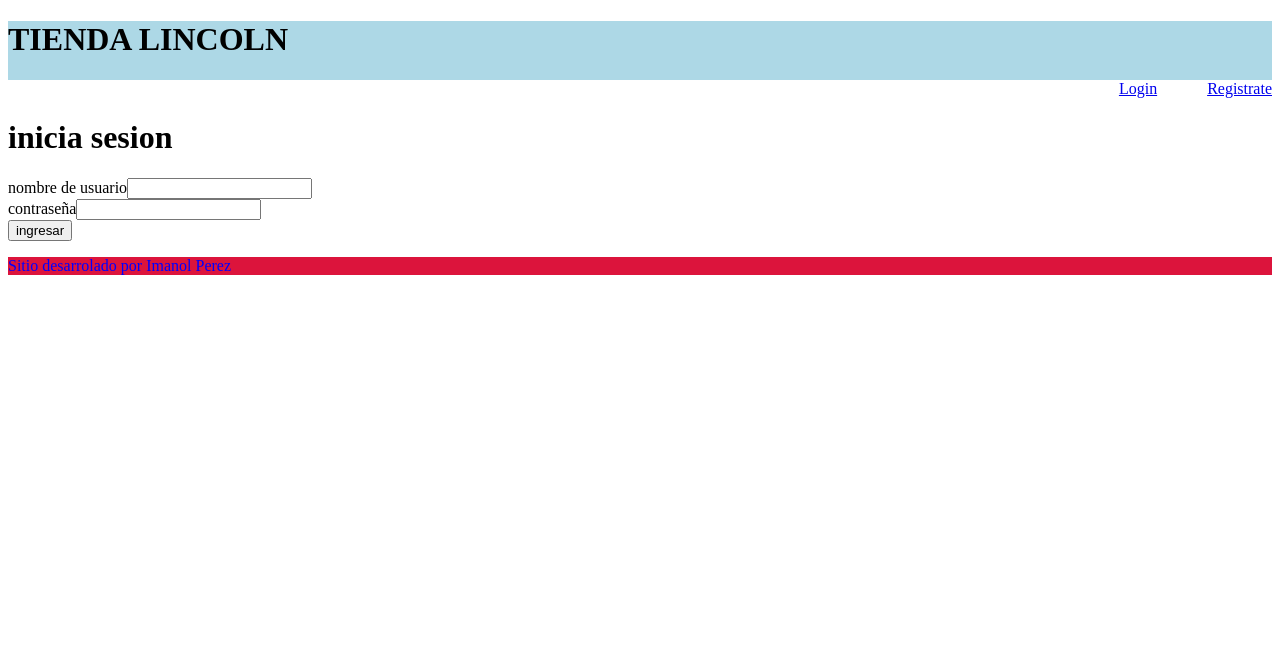
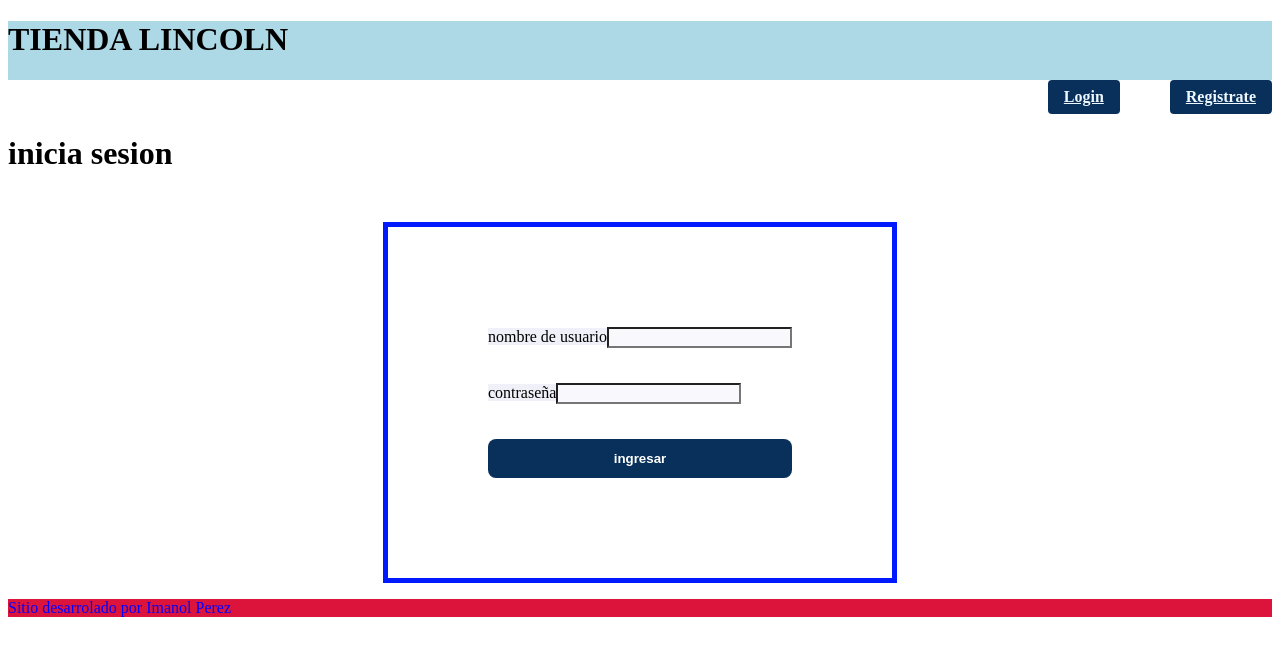
Before and after one commit to imanolperez9/trabajo-final, a React (Vite) app: page /Login in a window 1280 px wide. Shown: the top 656 px of the page. Built offline with nearby package versions, Linux system fonts and the light colour scheme.

Commit message:
add: cambio de nombre y descripcion de los product en home . styles en el home . header y login

```diff
--- a/src/Components/header/Header.css
+++ b/src/Components/header/Header.css
@@ -14,38 +14,86 @@ ul {
     align-items: center;
     margin: 0;
     padding: 0;
+    }
 
-
-
+    ul :hover   {
+      background-color: #0a3b86;
+  transform: translateY(-2px);
 }
 
 .btn-inic {
 
-    color: white;
-    background-color: #007bff;
-    padding: 15px 35px;
-    border-radius: 10px;
+   padding:  10px 28px;
+  background-color: #09305a;
+
+  border: none;
+  border-radius: 8px;
+  font-weight: 600;
+  cursor: pointer;
+  transition: background-color 0.3s, transform 0.2s;
 
 }
 
 
 
 
-.let-btn-inic {
-    color: aliceblue;
+
+.let-btn-inic   {
+    color:aliceblue;
 }
+
+
+
+
 
 .btn-dash {
 
-    background-color: #007bff;
+    background-color: #09305a;
     padding: 8px 16px;
     border-radius: 4px;
     text-decoration: none;
-
+font-weight: 600;
 
     cursor: pointer;
 }
 
 .let-btn-dash {
+    color:aliceblue;
+}
+.btn-close  {
+
+   color: aliceblue;
+     padding: 12px;
+  background-color: rgb(92, 15, 15);
+
+  border: none;
+  border-radius: 8px;
+  font-weight: 600;
+  cursor: pointer;
+  transition: background-color 0.3s, transform 0.2s;
+}
+.btn-log {
+     background-color: #09305a;
+    padding: 8px 16px;
+    border-radius: 4px;
+    text-decoration: none;
+font-weight: 600;
+
+    cursor: pointer;
+}
+.let-btn-log    {
     color: aliceblue;
 }
+
+.btn-reg                                            {
+     background-color: #09305a;
+    padding: 8px 16px;
+    border-radius: 4px;
+    text-decoration: none;
+font-weight: 600;
+
+    cursor: pointer;
+}
+.let-btn-reg    {
+    color: aliceblue;
+}
--- a/src/Pages/home/Home.jsx
+++ b/src/Pages/home/Home.jsx
@@ -169,12 +169,104 @@ const Home = () => {
 
         <div className=" productos">
           {
-            products.map((product) => <div key={product.id} className="prod-item">
-              <h2 key={product.id}
-               className="title-prod">{product.title}</h2>
-              <img className="img-prod" src={product.image} alt={`Imagen ${product.title}`} />
-              <h3 className="desc-prod">{product.description}</h3>
+            products.map((product) => {
+              // Cambiamos título y descripción solo para algunos productos
+              let newTitle = product.title;
+              let newDescription = product.description;
+
+              if (product.id === 1) {
+                newTitle = "mochila para laptop (AZUL)";
+                newDescription = "ideal para llevarla a tu lugar de trabajo .";
+              }
+
+              if (product.id === 2) {
+                newTitle = "remera chomba con botones (BLANCA Y NEGRA)";
+                newDescription = "buena calidad y comodidad.";
+              }
+               if (product.id === 3) {
+                newTitle = "remera chomba con botones (BLANCA Y NEGRA)";
+                newDescription = "buena calidad y comodidad.";
+              }
+               if (product.id === 4) {
+                newTitle = "remera chomba con botones (BLANCA Y NEGRA)";
+                newDescription = "buena calidad y comodidad.";
+              }
+               if (product.id === 5) {
+                newTitle = "remera chomba con botones (BLANCA Y NEGRA)";
+                newDescription = "buena calidad y comodidad.";
+              }
+               if (product.id === 6) {
+                newTitle = "remera chomba con botones (BLANCA Y NEGRA)";
+                newDescription = "buena calidad y comodidad.";
+              }
+               if (product.id === 7) {
+                newTitle = "remera chomba con botones (BLANCA Y NEGRA)";
+                newDescription = "buena calidad y comodidad.";
+              }
+               if (product.id === 8) {
+                newTitle = "remera chomba con botones (BLANCA Y NEGRA)";
+                newDescription = "buena calidad y comodidad.";
+              }
+               if (product.id === 9) {
+                newTitle = "remera chomba con botones (BLANCA Y NEGRA)";
+                newDescription = "buena calidad y comodidad.";
+              }
+               if (product.id === 10) {
+                newTitle = "remera chomba con botones (BLANCA Y NEGRA)";
+                newDescription = "buena calidad y comodidad.";
+              }
+               if (product.id === 11) {
+                newTitle = "remera chomba con botones (BLANCA Y NEGRA)";
+                newDescription = "buena calidad y comodidad.";
+              }
+               if (product.id === 12) {
+                newTitle = "remera chomba con botones (BLANCA Y NEGRA)";
+                newDescription = "buena calidad y comodidad.";
+              }
+               if (product.id === 13) {
+                newTitle = "remera chomba con botones (BLANCA Y NEGRA)";
+                newDescription = "buena calidad y comodidad.";
+              }
+               if (product.id === 14) {
+                newTitle = "remera chomba con botones (BLANCA Y NEGRA)";
+                newDescription = "buena calidad y comodidad.";
+              }
+               if (product.id === 15) {
+                newTitle = "remera chomba con botones (BLANCA Y NEGRA)";
+                newDescription = "buena calidad y comodidad.";
+              }
+               if (product.id === 16) {
+                newTitle = "remera chomba con botones (BLANCA Y NEGRA)";
+                newDescription = "buena calidad y comodidad.";
+              }
+               if (product.id === 17) {
+                newTitle = "remera chomba con botones (BLANCA Y NEGRA)";
+                newDescription = "buena calidad y comodidad.";
+              }
+               if (product.id === 18) {
+                newTitle = "remera chomba con botones (BLANCA Y NEGRA)";
+                newDescription = "buena calidad y comodidad.";
+              }
+               if (product.id === 19) {
+                newTitle = "remera chomba con botones (BLANCA Y NEGRA)";
+                newDescription = "buena calidad y comodidad.";
+              }
+               if (product.id === 20) {
+                newTitle = "remera chomba con botones (BLANCA Y NEGRA)";
+                newDescription = "buena calidad y comodidad.";
+              }
+
+              return (
+                <div key={product.id} className="prod-item">
+                  <h2 className="title-prod">{newTitle}</h2>
+                  <img
+                    className="img-prod"
+                    src={product.image}
+                    alt={`Imagen ${newTitle}`}
+                  />
+                  <h3 className="desc-prod">{newDescription}</h3>
                   <p className="price-prod">${product.price}</p>
+
  {
               user && <div>
                 <button className="act-prod" onClick={() => handleOpenEdit(product)}>actualizar</button>
@@ -182,8 +274,15 @@ const Home = () => {
               </div>
             }
                 </div>
-            )
+              );
+            })
           }
+
+          <div>
+
+          </div>
+
+
         </div>
 
         <section className=" eleginos">
--- a/src/Pages/home/home.css
+++ b/src/Pages/home/home.css
@@ -1,10 +1,13 @@
 .productos {
-    display: flex;
-    flex-wrap: wrap;
-    gap: 20px;
-    justify-content: center;
-    padding: 20px;
-    background-color: #f9f9f9;
+    display: grid;
+  grid-template-columns: repeat(4, 1fr); /* 4 columnas iguales */
+  gap: 20px; /* espacio entre las imágenes */
+    background-color: #ffffff;
+    border: 2px solid black;
+}
+.prod-item   {
+ border: 2px solid black;
+ justify-items: center;
 }
 
 
@@ -16,11 +19,12 @@
     font-size: 1.2rem;
     color: #333;
     margin-bottom: 10px;
-    text-align: right;
+    text-align: center;
+
 }
 
 .img-prod {
-    grid-template-columns: repeat(4px);
+  display: flex;
     width: 140px;
     height: 150px;
 
@@ -36,20 +40,20 @@
 .desc-prod {
 
     color: #111010;
-    height: 200px;
-    margin-bottom: 200px;
+    height: 50px;
+
     text-align: center;
 }
 
 .price-prod {
     font-weight: bold;
+text-align: center;
+    color: #007bff;
 
-    color: #007bff;
-    margin-bottom: 90px;
 }
 
 .act-prod {
-    background-color: #007bff;
+    background-color:#09305a;
     border: none;
     color: white;
     padding: 8px 12px;
@@ -76,9 +80,9 @@
 
 
 .act-prod:hover {
-    background-color: #0056b3;
+    background-color: #0a3b86
 }
 
 .del-prod:hover {
-    background-color: #a71d2a;
+    background-color:  rgb(92, 15, 15);;
 }
--- a/src/Pages/login/Login.jsx
+++ b/src/Pages/login/Login.jsx
@@ -28,11 +28,11 @@ const Login = () => {
     return (
         <Layout >
             <h1>inicia sesion</h1>
-            <section>
-                <form onSubmit={handleLogin}>
+            <section className="sec-login">
+                <form className="form-login" onSubmit={handleLogin}>
                     <div>
                         <label>nombre de usuario</label>
-                        <input type="text"
+                        <input className="imputs" type="text"
                             onChange={ (e) =>
                             setUsername(e.target.value) }
                             value={username} />
@@ -40,12 +40,12 @@ const Login = () => {
 
                     <div>
                         <label>contraseña</label>
-                        <input type="password"
+                        <input className="imputs" type="password"
                          onChange={ (e) =>
                          setPassword(e.target.value)}
                          value={password}/>
                     </div>
-                    <button>ingresar</button>
+                    <button className="in-btn">ingresar</button>
                 </form>
             </section>
 
--- a/src/Pages/login/login.css
+++ b/src/Pages/login/login.css
@@ -0,0 +1,41 @@
+.sec-login {
+  display: flex;
+  justify-content: center;
+  margin-top: 50px;
+
+}
+.form-login{
+
+  display: grid;
+  gap: 15px;
+  padding: 100px;
+  background-color: rgb(255, 255, 255);
+  border: 5px solid rgb(0, 26, 255);
+
+
+ }
+ label{
+    font-weight: 500;
+
+    background-color: rgb(240, 240, 248);
+ }
+ .imputs  {
+background-color: rgb(248, 248, 253);
+margin-bottom: 20px;
+ }
+
+ .in-btn    {
+     padding: 12px;
+  background-color: #09305a;
+  color: white;
+  border: none;
+  border-radius: 8px;
+  font-weight: 600;
+  cursor: pointer;
+  transition: background-color 0.3s, transform 0.2s;
+}
+
+button:hover {
+  background-color: #0a3b86;
+  transform: translateY(-2px);
+}
```
Lines whose indentation alone changed are shown as unchanged.
